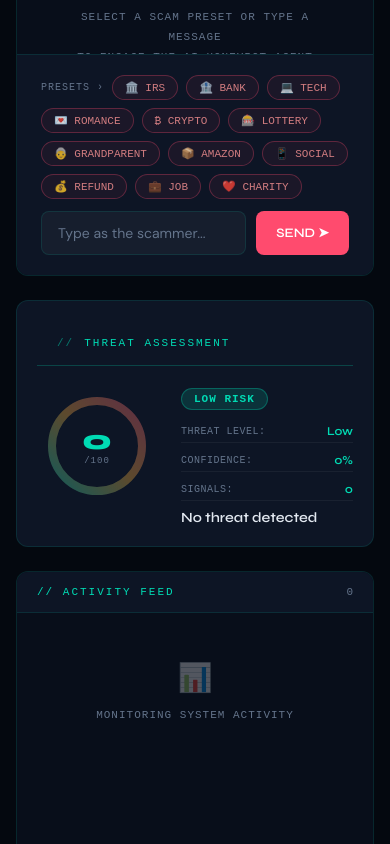
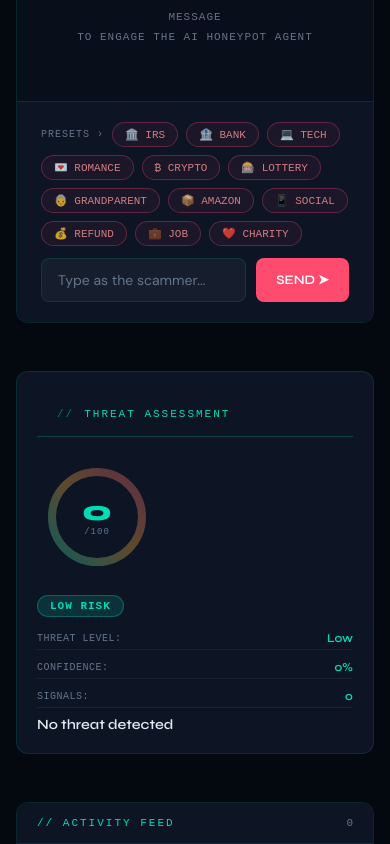
Before and after one commit to Shivang1109/scam-intelligence-system, a website: page public/index.html in a window 390 px wide. Shown: the part 882-1726 px from the top of the page. Drawn offline with Linux system fonts and the light colour scheme; a web font is replaced by a local one.

Commit message:
polish: Fix 5 critical UI issues for professional finish
Fixed all polish issues for production-ready appearance:

1. Chat Console Vertical Dominance
   - Increased min-height: 620px (from 650px fixed)
   - Messages: max-height: 520px with overflow-y: auto
   - Input area: position: sticky, bottom: 0
   - Proper terminal conversation interface feel
   - Messages scroll independently while input stays fixed

2. Threat Assessment Card Full Width
   - Risk display: grid layout (200px gauge + 1fr details)
   - Changed from flex to grid for better alignment
   - Gap: 24px between gauge and details
   - Full container width utilization
   - No empty space on right side

3. Perfect Container Alignment
   - Global container: max-width: 1500px, margin: 0 auto
   - Dashboard container: padding: 0 32px 140px 32px
   - All sections use same container width
   - Header, status bar, metrics: max-width: 100%
   - Perfect vertical alignment throughout

4. Detected Signals Card Density
   - Signal item padding: 12px 16px (from 10px 14px)
   - Cleaner, denser list appearance
   - Better space utilization
   - Maintains readability

5. Vertical Section Rhythm
   - Dashboard section: margin-bottom: 32px
   - Consistent spacing between all sections
   - Clear visual hierarchy
   - Layout gap: 32px
   - Improved breathing room

Additional Improvements:
- Responsive breakpoints updated for new heights
- Chat messages: max-height adjusts per breakpoint
- Risk display: grid → single column on mobile
- All padding/margins aligned to container system

Result: Professional, polished SOC dashboard with perfect alignment.

```diff
--- a/public/styles.css
+++ b/public/styles.css
@@ -28,11 +28,6 @@
   scroll-behavior: smooth;
 }
 
-.dashboard-container {
-  min-height: 100vh;
-  padding: 0 0 140px 0;
-}
-
 body::before {
   content: '';
   position: fixed;
@@ -56,13 +51,14 @@
   display: flex;
   align-items: center;
   justify-content: space-between;
-  padding: 18px 40px;
+  padding: 18px 32px;
   border-bottom: 1px solid var(--border);
   background: rgba(4,8,15,0.95);
   backdrop-filter: blur(20px);
   position: sticky;
   top: 0;
   z-index: 100;
+  max-width: 100%;
 }
 
 .logo {
@@ -109,11 +105,12 @@
 .system-status-bar {
   background: rgba(4, 8, 15, 0.95);
   border-bottom: 1px solid var(--border);
-  padding: 12px 40px;
+  padding: 12px 32px;
   display: flex;
   align-items: center;
   gap: 32px;
   backdrop-filter: blur(20px);
+  max-width: 100%;
 }
 
 .status-item {
@@ -169,8 +166,9 @@
 .global-metrics {
   background: var(--surface);
   border-bottom: 1px solid var(--border);
-  padding: 24px 32px 32px 32px;
+  padding: 24px 0 32px 0;
   margin-bottom: 0;
+  max-width: 100%;
 }
 
 .section-title {
@@ -292,9 +290,22 @@
   display: flex;
   flex-direction: column;
   gap: 32px;
-  padding: 24px 32px;
-  max-width: 1600px;
+  padding: 0;
+  max-width: 1500px;
   margin: 0 auto;
+}
+
+.dashboard-container {
+  min-height: 100vh;
+  padding: 0 32px 140px 32px;
+}
+
+.dashboard-section {
+  margin-bottom: 32px;
+}
+
+.dashboard-section:last-child {
+  margin-bottom: 0;
 }
 
 .panel {
@@ -326,7 +337,7 @@
   border: 1px solid var(--border);
   border-radius: 12px;
   margin-bottom: 0;
-  height: 650px;
+  min-height: 620px;
   background: var(--surface);
   overflow: hidden;
 }
@@ -341,6 +352,7 @@
   scroll-behavior: smooth;
   scrollbar-width: thin;
   scrollbar-color: var(--accent) var(--surface);
+  max-height: 520px;
 }
 
 .chat-messages::-webkit-scrollbar {
@@ -354,6 +366,14 @@
 .chat-messages::-webkit-scrollbar-thumb {
   background: var(--accent);
   border-radius: 3px;
+}
+
+.chat-input-area {
+  position: sticky;
+  bottom: 0;
+  background: var(--surface2);
+  border-top: 1px solid var(--border);
+  padding: 20px 24px;
 }
 
 .chat-messages::-webkit-scrollbar {
@@ -635,17 +655,10 @@
   width: 100%;
 }
 
-.dashboard-section {
-  margin-bottom: 0;
-}
-
-.dashboard-section:last-child {
-  margin-bottom: 0;
-}
-
 /* Full width sections */
 .dashboard-section.full-width {
   grid-column: 1 / -1;
+  width: 100%;
 }
 
 /* Consistent card styling */
@@ -677,9 +690,10 @@
 }
 
 .risk-display {
-  display: flex;
+  display: grid;
+  grid-template-columns: 200px 1fr;
+  gap: 24px;
   align-items: flex-start;
-  gap: 24px;
 }
 
 .risk-circle-wrap {
@@ -860,7 +874,7 @@
   display: flex;
   align-items: center;
   gap: 12px;
-  padding: 10px 14px;
+  padding: 12px 16px;
   border-radius: 8px;
   margin-bottom: 8px;
   border: 1px solid transparent;
@@ -1616,9 +1630,8 @@
 
 /* Responsive Design */
 @media (max-width: 1200px) {
-  .layout {
-    padding: 20px 24px;
-    gap: 28px;
+  .dashboard-container {
+    padding: 0 24px 140px 24px;
   }
 
   .right-col {
@@ -1626,18 +1639,29 @@
   }
 
   .chat-panel {
-    height: 550px;
+    min-height: 550px;
+  }
+
+  .chat-messages {
+    max-height: 450px;
   }
 }
 
 @media (max-width: 768px) {
+  .dashboard-container {
+    padding: 0 16px 140px 16px;
+  }
+
   .layout {
-    padding: 16px;
     gap: 24px;
   }
 
+  .dashboard-section {
+    margin-bottom: 24px;
+  }
+
   .global-metrics {
-    padding: 20px 16px 24px 16px;
+    padding: 20px 0 24px 0;
   }
 
   .metrics-grid {
@@ -1646,7 +1670,16 @@
   }
 
   .chat-panel {
-    height: 500px;
+    min-height: 500px;
+  }
+
+  .chat-messages {
+    max-height: 400px;
+  }
+
+  .risk-display {
+    grid-template-columns: 1fr;
+    gap: 16px;
   }
 
   .summary-grid {
@@ -1664,6 +1697,10 @@
     font-size: 10px;
     padding: 5px 10px;
   }
+
+  header {
+    padding: 16px;
+  }
 }
 
 @media (max-width: 480px) {
@@ -1676,7 +1713,11 @@
   }
 
   .chat-panel {
-    height: 450px;
+    min-height: 450px;
+  }
+
+  .chat-messages {
+    max-height: 350px;
   }
 }
 
```
